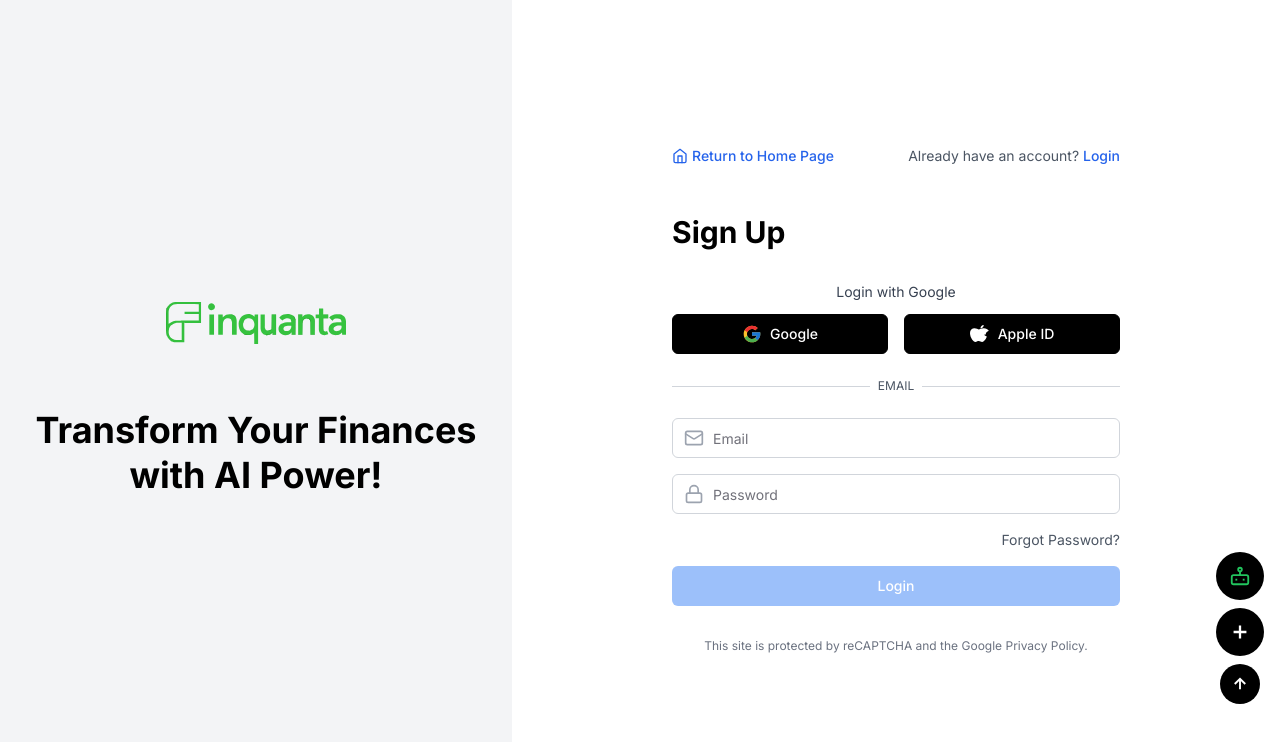
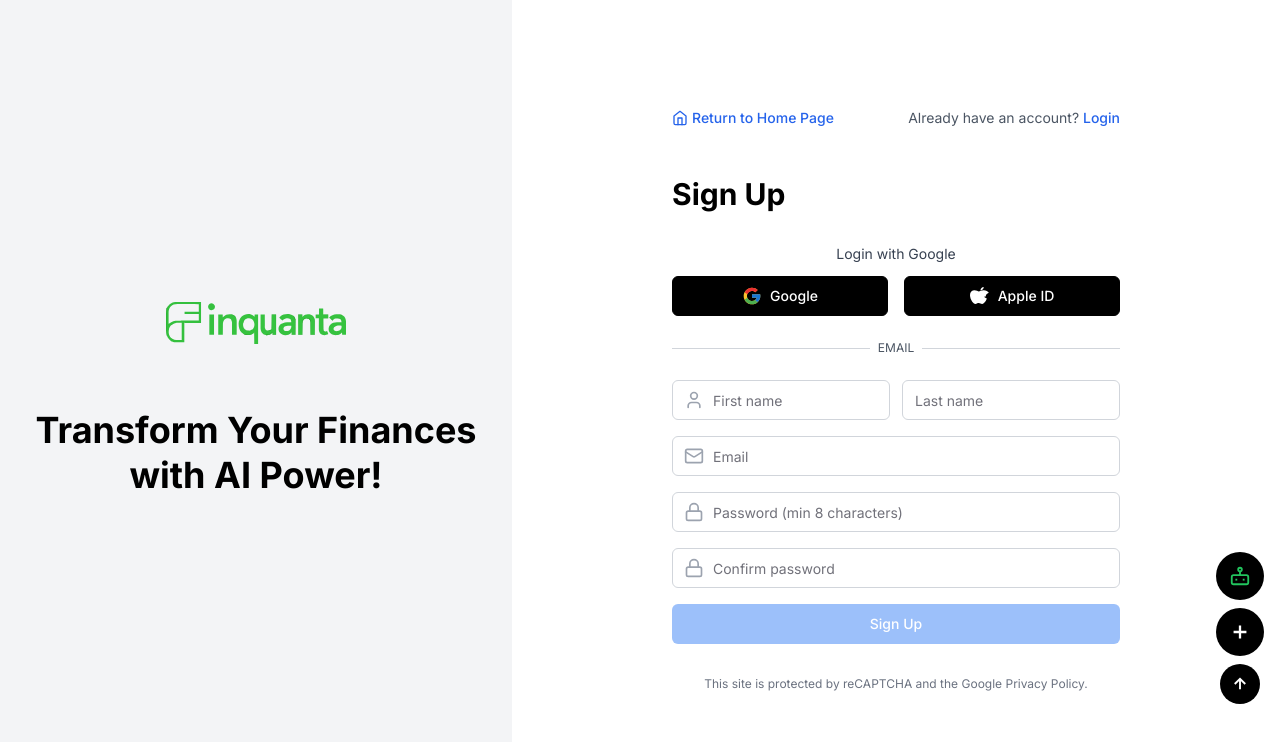
Before and after one commit to Finquanta/Finquanta_Main, a Next.js app in the folder user/: page /signup in a window 1280 px wide. Shown: the top 742 px of the page. Built offline with nearby package versions, Linux system fonts and the light colour scheme.

Commit message:
fix: signup form was showing login — rewrite as proper registration form with name fields, confirm password, and /api/register endpoint

```diff
--- a/user/src/app/(auth)/signup/components/auth-form.tsx
+++ b/user/src/app/(auth)/signup/components/auth-form.tsx
@@ -6,7 +6,7 @@
 import { cn } from "@/lib/utils";
 import { Input } from "@/components/ui/input";
 import { Button } from "@/components/ui/button";
-import { Loader2Icon, MailIcon, LockIcon, CheckIcon } from "lucide-react";
+import { Loader2Icon, MailIcon, LockIcon, CheckIcon, UserIcon } from "lucide-react";
 import { useAuth, useUI } from "@/hooks/context/SimpleAppProvider";
 import { useLanguage } from "@/hooks/context/LanguageContext";
 
@@ -19,11 +19,13 @@
   const { t } = useLanguage();
 
   const [isLoading, setIsLoading] = useState<boolean>(false);
+  const [firstName, setFirstName] = useState<string>('');
+  const [lastName, setLastName] = useState<string>('');
   const [email, setEmail] = useState<string>('');
   const [password, setPassword] = useState<string>('');
+  const [confirmPassword, setConfirmPassword] = useState<string>('');
   const [emailValid, setEmailValid] = useState<boolean>(false);
-  const [forgotPassword, setForgotPassword] = useState<boolean>(false);
-  const [resetSent, setResetSent] = useState<boolean>(false);
+  const [passwordMismatch, setPasswordMismatch] = useState<boolean>(false);
 
   const validateEmail = (email: string) => {
     const emailRegex = /^[^\s@]+@[^\s@]+\.[^\s@]+$/;
@@ -33,39 +35,33 @@
   const handleEmailChange = (e: React.ChangeEvent<HTMLInputElement>) => {
     const value = e.target.value;
     setEmail(value);
-    if (value.length > 0) {
-      setEmailValid(validateEmail(value));
-    } else {
-      setEmailValid(false);
-    }
+    setEmailValid(value.length > 0 ? validateEmail(value) : false);
   };
 
-  const handlePasswordChange = (e: React.ChangeEvent<HTMLInputElement>) => {
-    setPassword(e.target.value);
-  };
-
-  const handleReset = async (e: React.FormEvent) => {
-    e.preventDefault();
-    if (!emailValid) return;
-    setIsLoading(true);
-    await new Promise(r => setTimeout(r, 1000));
-    setResetSent(true);
-    setIsLoading(false);
+  const handleConfirmPasswordChange = (e: React.ChangeEvent<HTMLInputElement>) => {
+    const value = e.target.value;
+    setConfirmPassword(value);
+    setPasswordMismatch(password !== value);
   };
 
   const handleSubmit = async (e: React.FormEvent) => {
     e.preventDefault();
-    if (!emailValid || !password) return;
+    if (!emailValid || !password || !firstName || password !== confirmPassword) return;
+
+    if (password.length < 8) {
+      ui.toast("error", "Password must be at least 8 characters", 4000);
+      return;
+    }
 
     setIsLoading(true);
     ui.beginLoading();
     auth.setAuthLoading(true);
 
     try {
-      const res = await fetch("/api/login", {
+      const res = await fetch("/api/register", {
         method: "POST",
         headers: { "Content-Type": "application/json" },
-        body: JSON.stringify({ email, password }),
+        body: JSON.stringify({ email, password, firstName, lastName }),
       });
 
       if (res.ok) {
@@ -88,47 +84,17 @@
             }
           }
         });
-        ui.toast("success", `Welcome back, ${data.user.firstName || data.user.email}!`, 4000);
+        ui.toast("success", `Welcome, ${data.user.firstName || data.user.email}!`, 4000);
         router.push('/dashboard');
       } else {
-        const demoUsers = [
-          { email: "demo@Finquantaai.com", password: "demopassword", id: "demo-1", name: "Demo User", role: "user" as const },
-          { email: "admin@Finquantaai.com", password: "adminpassword", id: "admin-1", name: "Admin User", role: "admin" as const }
-        ];
-
-        const demoUser = demoUsers.find(u => u.email === email && u.password === password);
-
-        if (demoUser) {
-          auth.login({
-            token: `demo_token_${demoUser.id}_${Date.now()}`,
-            refreshToken: `demo_refresh_${demoUser.id}_${Date.now()}`,
-            user: {
-              id: demoUser.id,
-              name: demoUser.name,
-              email: demoUser.email,
-              role: demoUser.role,
-              avatarUrl: null,
-              createdAt: new Date(),
-              lastLoginAt: new Date(),
-              preferences: { notifications: true, emailUpdates: true, darkMode: false }
-            }
-          });
-          ui.toast("success", `Welcome, ${demoUser.name}! (Demo Mode)`, 4000);
-          router.push('/dashboard');
-        } else {
-          const apiData = await res.json().catch(() => ({}));
-          const errorMessage = apiData?.detail || apiData?.message || "Invalid email or password";
-          ui.toast("error", errorMessage, 5000);
-          ui.addError(errorMessage, "login");
-          auth.incrementLoginAttempts();
-        }
+        const apiData = await res.json().catch(() => ({}));
+        const errorMessage = apiData?.detail || apiData?.message || "Registration failed. Please try again.";
+        ui.toast("error", errorMessage, 5000);
       }
     } catch (error) {
       const errorMessage = error instanceof Error ? error.message : "Network error. Please try again.";
       ui.toast("error", errorMessage, 5000);
-      ui.addError(errorMessage, "login");
-      auth.incrementLoginAttempts();
-      console.error('Login error:', error);
+      console.error('Registration error:', error);
     } finally {
       setIsLoading(false);
       ui.endLoading();
@@ -136,73 +102,8 @@
     }
   };
 
-  // Forgot password view
-  if (forgotPassword) {
-    return (
-      <div className={cn("grid gap-6", className)} {...props}>
-        {resetSent ? (
-          <div className="grid gap-4 text-center">
-            <div className="flex justify-center">
-              <CheckIcon className="h-10 w-10 text-green-500" />
-            </div>
-            <h3 className="font-semibold text-lg text-black">{t("auth", "checkEmail")}</h3>
-            <p className="text-sm text-gray-600">
-              {t("auth", "resetLinkSent")} <strong>{email}</strong>
-            </p>
-            <Button
-              variant="outline"
-              onClick={() => { setForgotPassword(false); setResetSent(false); }}>
-              {t("auth", "backToSignIn")}
-            </Button>
-          </div>
-        ) : (
-          <>
-            <div className="grid gap-1">
-              <h3 className="font-semibold text-lg text-black">{t("auth", "resetPassword")}</h3>
-              <p className="text-sm text-gray-600">{t("auth", "resetPasswordDesc")}</p>
-            </div>
-            <form onSubmit={handleReset}>
-              <div className="grid gap-4">
-                <div className="relative">
-                  <div className="absolute inset-y-0 left-0 flex items-center pl-3 pointer-events-none">
-                    <MailIcon className="h-5 w-5 text-gray-400" />
-                  </div>
-                  {emailValid && (
-                    <div className="absolute inset-y-0 right-0 flex items-center pr-3">
-                      <CheckIcon className="h-5 w-5 text-green-500" />
-                    </div>
-                  )}
-                  <Input
-                    type="email"
-                    value={email}
-                    onChange={handleEmailChange}
-                    className={cn("pl-10 pr-10 py-2 bg-white text-black border border-gray-300", emailValid ? "border-green-500" : "")}
-                    placeholder={t("auth", "email")}
-                    disabled={isLoading}
-                  />
-                </div>
-                <Button
-                  type="submit"
-                  disabled={isLoading || !emailValid}
-                  className="bg-blue-500 hover:bg-blue-600 text-white">
-                  {isLoading && <Loader2Icon className="mr-2 h-4 w-4 animate-spin" />}
-                  {t("auth", "sendResetLink")}
-                </Button>
-                <button
-                  type="button"
-                  onClick={() => setForgotPassword(false)}
-                  className="text-sm text-gray-600 hover:underline text-center">
-                  {t("auth", "backToSignIn")}
-                </button>
-              </div>
-            </form>
-          </>
-        )}
-      </div>
-    );
-  }
+  const canSubmit = emailValid && password && firstName && confirmPassword && !passwordMismatch && password.length >= 8;
 
-  // Normal login view
   return (
     <div className={cn("grid gap-6", className)} {...props}>
       <div className="grid gap-3">
@@ -237,6 +138,35 @@
 
       <form onSubmit={handleSubmit}>
         <div className="grid gap-4">
+          <div className="grid grid-cols-2 gap-3">
+            <div className="relative">
+              <div className="absolute inset-y-0 left-0 flex items-center pl-3 pointer-events-none">
+                <UserIcon className="h-5 w-5 text-gray-400" />
+              </div>
+              <Input
+                type="text"
+                id="firstName"
+                value={firstName}
+                onChange={(e) => setFirstName(e.target.value)}
+                className="pl-10 py-2 bg-white text-black border border-gray-300"
+                placeholder="First name"
+                disabled={isLoading}
+                required
+              />
+            </div>
+            <div className="relative">
+              <Input
+                type="text"
+                id="lastName"
+                value={lastName}
+                onChange={(e) => setLastName(e.target.value)}
+                className="py-2 bg-white text-black border border-gray-300"
+                placeholder="Last name"
+                disabled={isLoading}
+              />
+            </div>
+          </div>
+
           <div className="relative">
             <div className="absolute inset-y-0 left-0 flex items-center pl-3 pointer-events-none">
               <MailIcon className="h-5 w-5 text-gray-400" />
@@ -248,7 +178,7 @@
             )}
             <Input
               type="email"
-              id="email"
+              id="signup-email"
               value={email}
               onChange={handleEmailChange}
               className={cn("pl-10 pr-10 py-2 bg-white text-black border border-gray-300", emailValid ? "border-green-500 focus:border-green-500" : "")}
@@ -257,6 +187,7 @@
               autoComplete="email"
               autoCorrect="off"
               disabled={isLoading}
+              required
             />
           </div>
 
@@ -266,39 +197,51 @@
             </div>
             <Input
               type="password"
-              id="password"
+              id="signup-password"
               value={password}
-              onChange={handlePasswordChange}
+              onChange={(e) => {
+                setPassword(e.target.value);
+                if (confirmPassword) setPasswordMismatch(confirmPassword !== e.target.value);
+              }}
               className="pl-10 py-2 bg-white text-black border border-gray-300"
-              placeholder={t("auth", "password")}
+              placeholder="Password (min 8 characters)"
               autoCapitalize="none"
-              autoComplete="current-password"
+              autoComplete="new-password"
               disabled={isLoading}
+              required
+              minLength={8}
             />
           </div>
 
-          <div className="flex justify-end">
-            <button
-              type="button"
-              onClick={() => setForgotPassword(true)}
-              className="text-sm text-gray-600 hover:underline">
-              {t("auth", "forgotPassword")}
-            </button>
+          <div className="relative">
+            <div className="absolute inset-y-0 left-0 flex items-center pl-3 pointer-events-none">
+              <LockIcon className="h-5 w-5 text-gray-400" />
+            </div>
+            <Input
+              type="password"
+              id="confirm-password"
+              value={confirmPassword}
+              onChange={handleConfirmPasswordChange}
+              className={cn("pl-10 py-2 bg-white text-black border border-gray-300", passwordMismatch ? "border-red-500" : confirmPassword && !passwordMismatch ? "border-green-500" : "")}
+              placeholder="Confirm password"
+              autoCapitalize="none"
+              autoComplete="new-password"
+              disabled={isLoading}
+              required
+            />
           </div>
+
+          {passwordMismatch && (
+            <p className="text-xs text-red-500 -mt-2">Passwords do not match</p>
+          )}
 
           <Button
             type="submit"
-            disabled={isLoading || !emailValid || !password}
-            className={cn("bg-blue-500 hover:bg-blue-600 text-white", (!emailValid || !password || isLoading) ? "opacity-70" : "")}>
+            disabled={isLoading || !canSubmit}
+            className={cn("bg-blue-500 hover:bg-blue-600 text-white", !canSubmit ? "opacity-70" : "")}>
             {isLoading && <Loader2Icon className="mr-2 h-4 w-4 animate-spin" />}
-            {t("auth", "loginButton")}
+            {t("auth", "signUp") || "Create Account"}
           </Button>
-
-          {auth.loginAttempts > 0 && (
-            <div className="text-sm text-orange-600 flex items-center justify-center mt-2">
-              <span>Login attempts: {auth.loginAttempts}</span>
-            </div>
-          )}
         </div>
       </form>
     </div>
```
